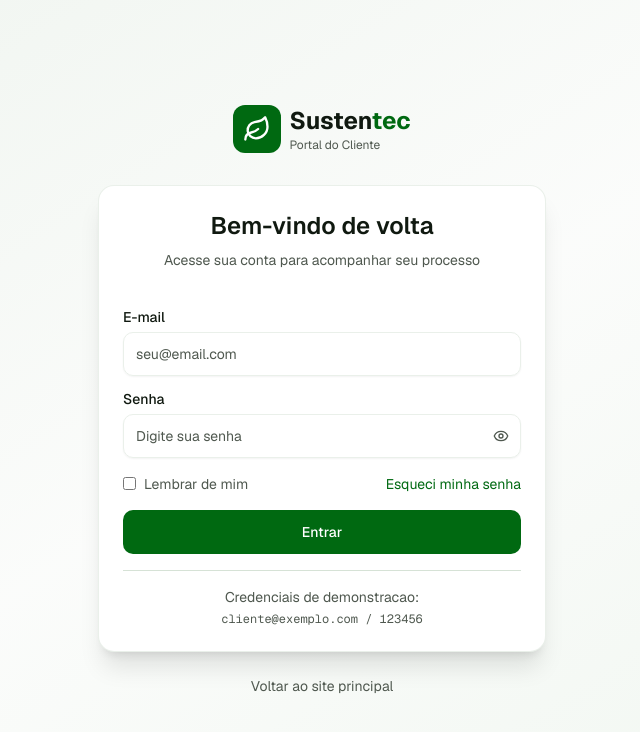
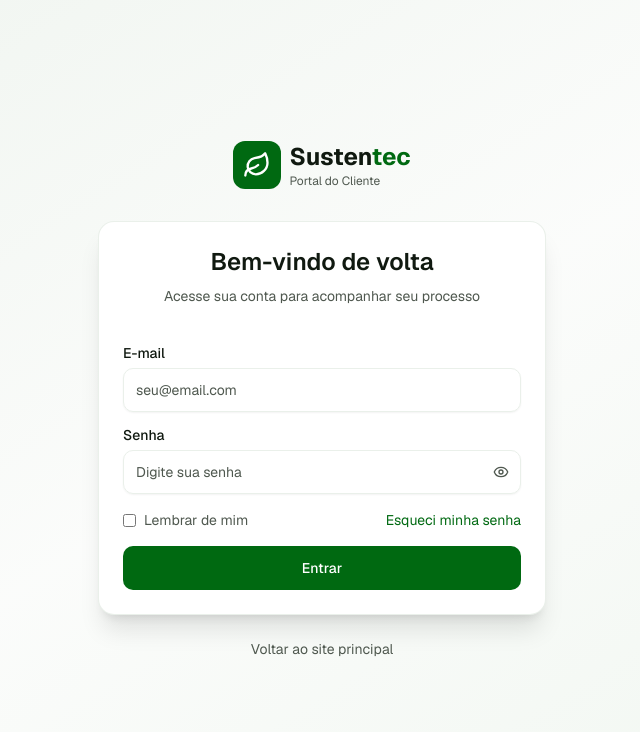
Before and after one commit to noviBB/v0-sustentec-engenharia-web-site, a Next.js app: page /portal/login in a window 1280 px wide. Shown: the top 732 px of the page, without its empty margins (318-958 px from the left). Built offline with nearby package versions, Linux system fonts and the light colour scheme.

Commit message:
fix(auth): remove demo credentials block from login page
The hardcoded "Credenciais de demonstracao" hint exposed an example
account on every login render — pure UX leakage with no value once
real auth is in place. Drop it; no env gate, just gone.

```diff
--- a/app/portal/login/page.tsx
+++ b/app/portal/login/page.tsx
@@ -131,13 +131,6 @@ export default function LoginPage() {
               >
                 {isSubmitting ? "Entrando..." : "Entrar"}
               </Button>
-
-              <div className="text-center text-sm text-muted-foreground pt-4 border-t">
-                <p>Credenciais de demonstracao:</p>
-                <p className="font-mono text-xs mt-1">
-                  cliente@exemplo.com / 123456
-                </p>
-              </div>
             </form>
           </CardContent>
         </Card>
```
